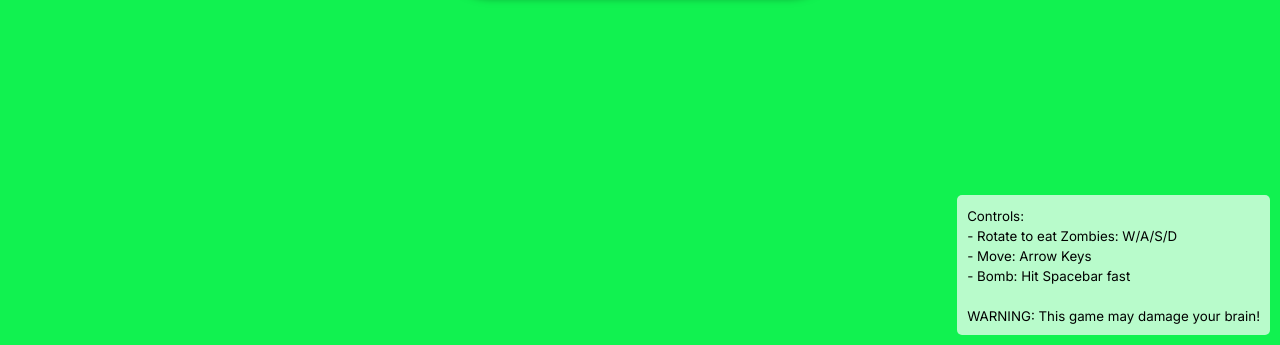
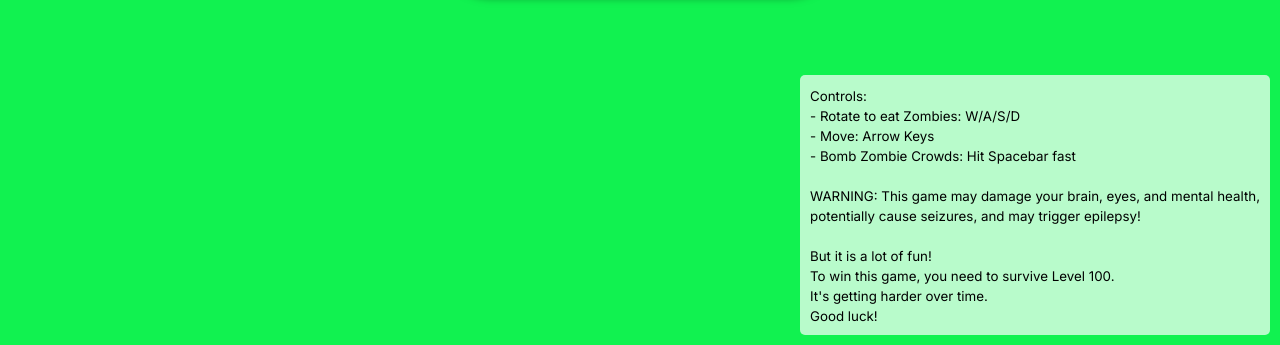
Before and after one commit to SLFMR1/NMKR-Mint-and-Run, a plain HTML site: page index.html in a window 1280 px wide. Shown: the part 455-800 px from the top of the page. Drawn offline with Linux system fonts and the light colour scheme.

Commit message:
final version

```diff
--- a/index.html
+++ b/index.html
@@ -145,10 +145,15 @@
             Controls:<br>
             - Rotate to eat Zombies: W/A/S/D<br>
             - Move: Arrow Keys<br>
-            - Bomb: Hit Spacebar fast<br>
+            - Bomb Zombie Crowds: Hit Spacebar fast<br>
             <br>
-            WARNING: This game may damage your brain!<br>
-        </small>
+            WARNING: This game may damage your brain, eyes, and mental health,<br>
+            potentially cause seizures, and may trigger epilepsy!<br>
+            <br>
+            But it is a lot of fun!<br>
+            To win this game, you need to survive Level 100.<br>
+            It's getting harder over time.<br>
+            Good luck!        </small>
     </div>
 
     <div id="health-bar">
@@ -371,7 +376,7 @@ function drawTokens() {
 }
 
 function updateNfts() {
-    const zombieSpeedMultiplier = 1 + (currentLevel * 0.1);
+    const zombieSpeedMultiplier = 1 + (currentLevel * 0.15);
 
     nfts.forEach(nft => {
         if (!nft.isZombie) {
```
